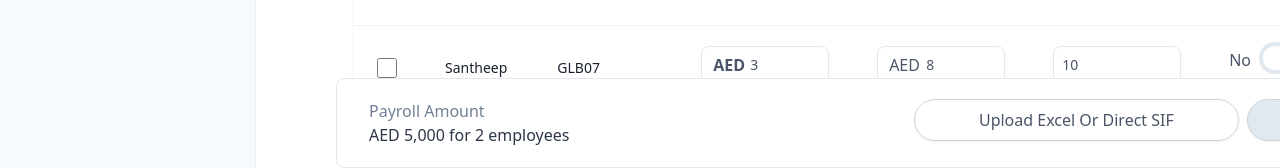
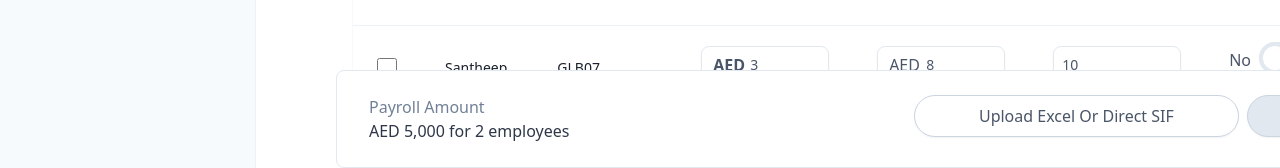
Before and after one commit to Santheepkumar/payroll-table-groundsedge, a React (Create React App) app: page / in a window 1280 px wide. Shown: the part 632-800 px from the top of the page. Built offline with nearby package versions, Linux system fonts and the light colour scheme.

Commit message:
padding fix

```diff
--- a/src/components/Payroll/PayrollScreen.js
+++ b/src/components/Payroll/PayrollScreen.js
@@ -108,7 +108,7 @@ function PayrollScreen() {
         <PayrollTable tableData={tableData} />
         {/* <div className='p-20 border border-gray-500 absolute'>hello</div> */}
       </main>
-      <footer className='py-5 border border-gray-300 mx-20 rounded-lg'>
+      <footer className='py-6 border border-gray-300 mx-20 rounded-lg'>
         <div className='flex justify-between px-8'>
           <div>
             <div className='text-gray-600'>Payroll Amount</div>
```
